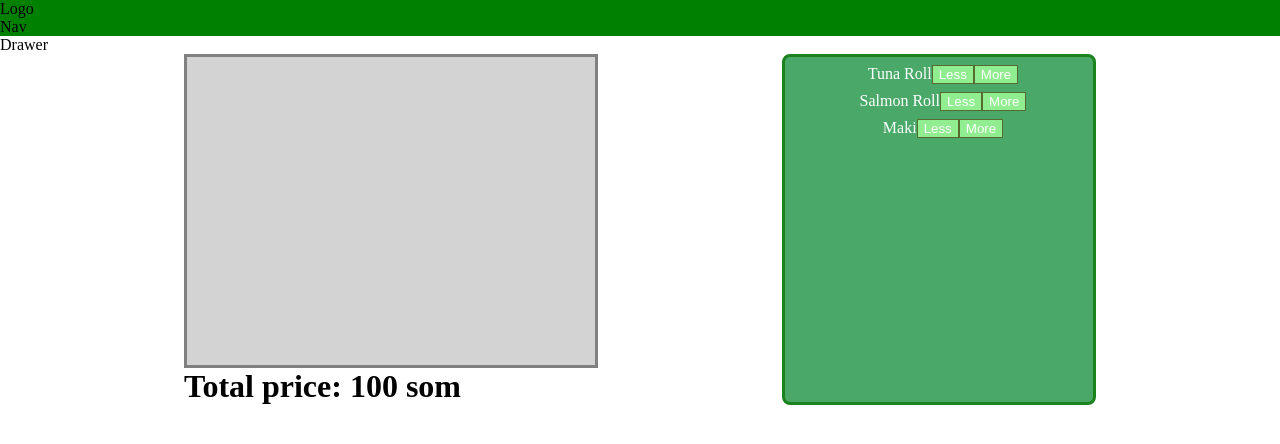
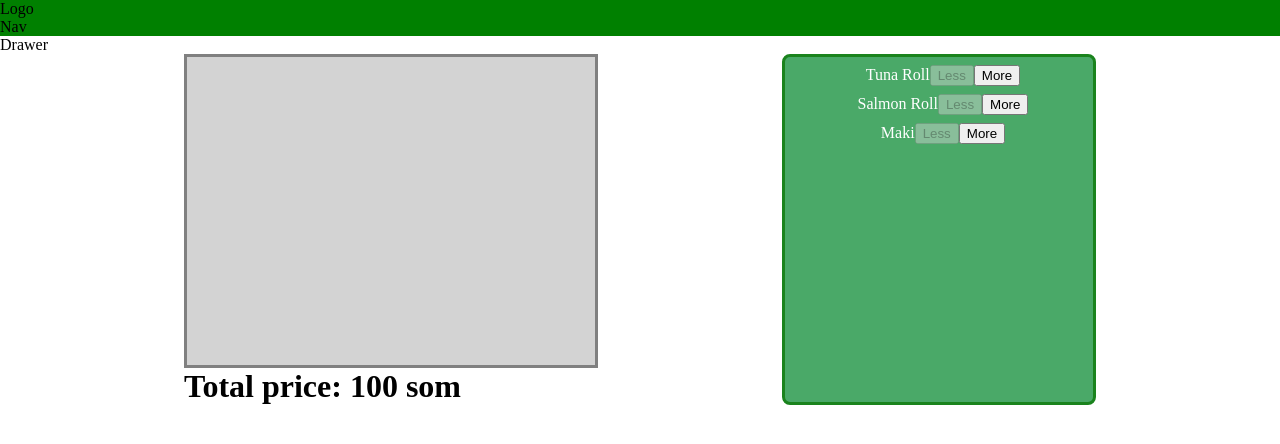
Before and after one commit to TursunbaevaAyana/trifle-builder, a React (Create React App) app: page / in a window 1280 px wide. Shown: the top 444 px of the page. Built offline with nearby package versions, Linux system fonts and the light colour scheme.

Commit message:
Disable less button when needed

```diff
--- a/src/components/SushiBuilder/SushiControls/SushiControl/SushiControl.js
+++ b/src/components/SushiBuilder/SushiControls/SushiControl/SushiControl.js
@@ -1,12 +1,13 @@
 import React from "react";
 import classes from "./SushiControl.module.css";
 
-export default ({ control, removeIngredient, addIngredient }) => (
+export default ({ control, removeIngredient, addIngredient, disabled }) => (
   <div className={classes.SushiControl}>
     <span className={classes.label}>{control.label}</span>
     <button
       className={classes.less}
       onClick={() => removeIngredient(control.type)}
+      disabled={disabled}
     >
       Less
     </button>
--- a/src/components/SushiBuilder/SushiControls/SushiControl/SushiControl.module.css
+++ b/src/components/SushiBuilder/SushiControls/SushiControl/SushiControl.module.css
@@ -4,8 +4,3 @@
 .SushiControl .label {
   color: white;
 }
-.SushiControl button {
-  border: 1px solid darkolivegreen;
-  background-color: lightgreen;
-  color: white;
-}
--- a/src/components/SushiBuilder/SushiControls/SushiControls.js
+++ b/src/components/SushiBuilder/SushiControls/SushiControls.js
@@ -8,12 +8,13 @@ const CONTROLS = [
   { label: "Maki", type: "maki" },
 ];
 
-export default ({ addIngredient, removeIngredient }) => {
+export default ({ ingredients, addIngredient, removeIngredient }) => {
   const controlsOutput = CONTROLS.map((control) => (
     <SushiControl
       control={control}
       addIngredient={addIngredient}
       removeIngredient={removeIngredient}
+      disabled={ingredients[control.type] === 0}
     />
   ));
 
--- a/src/containers/SushiBuilder/SushiBuilder.js
+++ b/src/containers/SushiBuilder/SushiBuilder.js
@@ -41,6 +41,7 @@ export default () => {
     <div className={classes.SushiBuilder}>
       <SushiKit price={price} ingredients={ingredients} />
       <SushiControls
+        ingredients={ingredients}
         addIngredient={addIngredient}
         removeIngredient={removeIngredient}
       />
```
